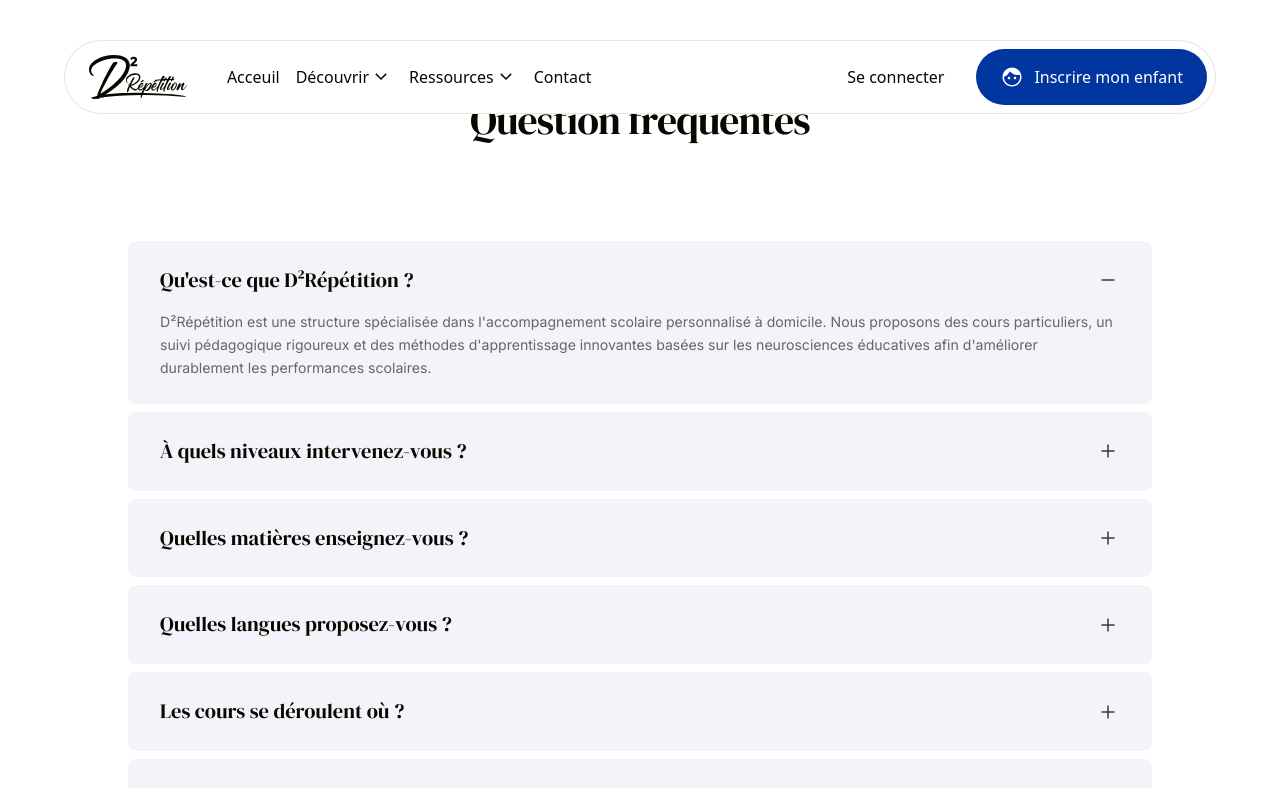
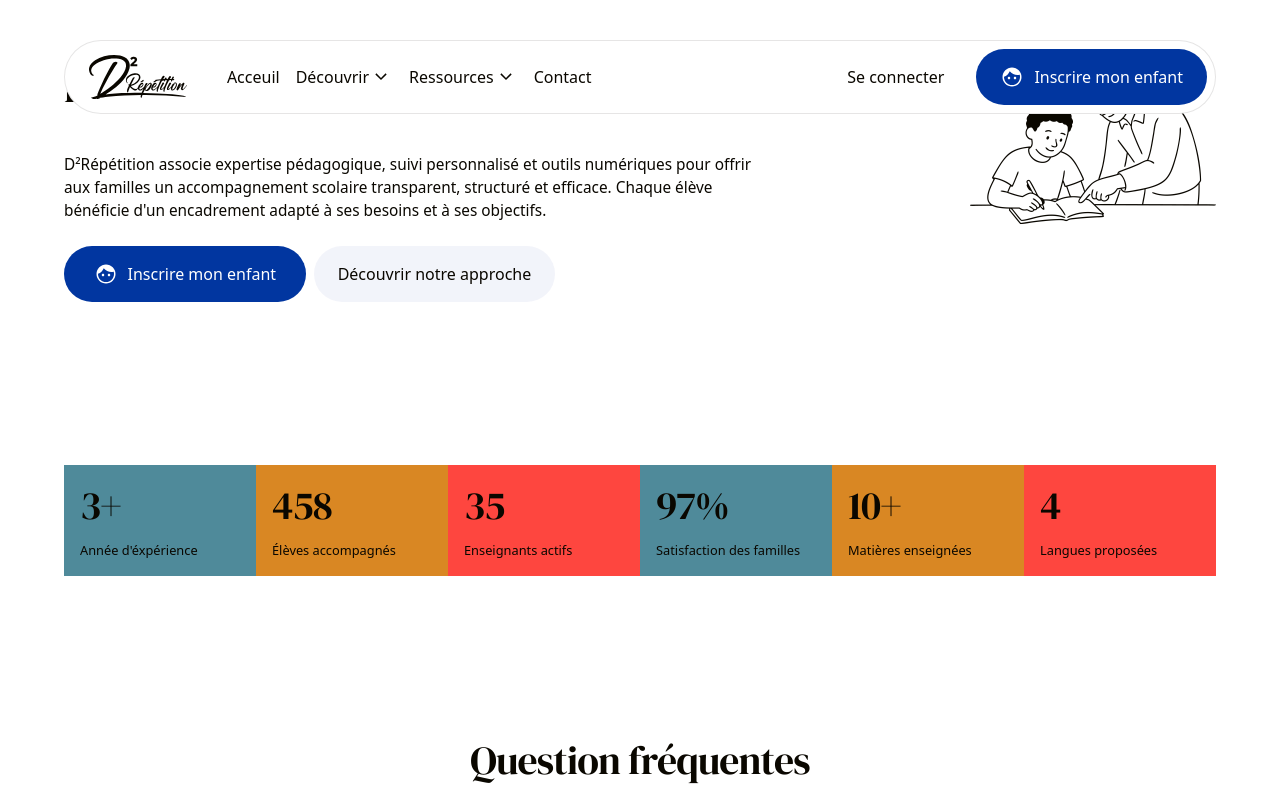
Before and after one commit to D-Repetition/app.d2r, a Next.js app: page /foire-aux-questions in a window 1280 px wide. Shown: the top 788 px of the page. Built offline with nearby package versions, Linux system fonts and the light colour scheme.

Commit message:
Foire aux questions OK

```diff
--- a/src/app/(public)/foire-aux-questions/page.tsx
+++ b/src/app/(public)/foire-aux-questions/page.tsx
@@ -1,10 +1,12 @@
 import CTA from '@/components/ui/organisms/CTA'
 import FAQ from '@/components/ui/organisms/faq/FAQ'
+import WhyChooseUs from '@/components/ui/organisms/faq/WhyChooseUs'
 import { faqCtaSection } from '@/constants/homeSectionsData'
 
 const page = () => {
     return (
         <>
+            <WhyChooseUs />
             <FAQ />
             <CTA {...faqCtaSection} />
         </>
--- /dev/null
+++ b/src/components/ui/organisms/faq/WhyChooseUs.tsx
@@ -0,0 +1,67 @@
+import Link from 'next/link'
+import React from 'react'
+import Button from '../../atomes/Button'
+import { UserFace } from '@/components/assets/icons'
+
+const WhyChooseUs = () => {
+  return (
+      <section className='h-fit w-full'>
+          <div className="w-full max-w-[90%] mx-auto min-h-[80vh] flex flex-col items-center justify-between py-[8vh] gap-12">
+              <div className="flex items-start justify-between gap-6 w-full h-[40vh]">
+                  <div className="flex flex-col items-start justify-start w-full gap-10">
+                      <div className="flex flex-col items-start justify-start gap-2 text-board-black h-full">
+                          <div className="title text-start">Pourquoi choisir D²Répétition ?</div>
+                      </div>
+                      <div className="flex flex-col items-start justify-start gap-6 h-full max-w-[80%]">
+                          <div className="flex flex-col items-start justify-start gap-6">
+                              <p className="lg:text-[1.2vw]">D²Répétition associe expertise pédagogique, suivi personnalisé et outils numériques pour offrir aux familles un accompagnement scolaire transparent, structuré et efficace. Chaque élève bénéficie d'un encadrement adapté à ses besoins et à ses objectifs.</p>
+                              <div className="max-lg:flex max-lg:flex-col items-center gap-2 text-board-black max-lg:w-[400px] lg:grid grid-cols-2">
+                                  <Link href="/" className="w-full">
+                                      <Button className="bg-blue-navy text-white w-full">
+                                          <UserFace className="fill-white opacity-100" />
+                                          <div className="">Inscrire mon enfant</div>
+                                      </Button>
+                                  </Link>
+                                  <Link href="/comment-ca-marche" className="w-full">
+                                      <Button className="w-full bg-blue-navy/5 text-board-black max-lg:w-full">
+                                          <div className="">Découvrir notre approche</div>
+                                      </Button>
+                                  </Link>
+                              </div>
+                          </div>
+                      </div>
+                  </div>
+                  <img src="/images/why-choose-us/illustration-1.png" className='h-[20vh]' alt="" />
+              </div>
+              <div className="w-full grid max-lg:grid-cols-3 lg:grid-cols-6">
+                  <div className="p-4 flex flex-col lg:items-start items-center gap-3 bg-shade-cyan">
+                      <div className="title">3+</div>
+                      <div className="simpleText font-normal! max-lg:text-[12px]! max-lg:leading-[14px]! max-lg:text-center!">Année d'éxpérience</div>
+                  </div>
+                  <div className="p-4 flex flex-col lg:items-start items-center gap-3 bg-marigold-amber">
+                      <div className="title">458</div>
+                      <div className="simpleText font-normal! max-lg:text-[12px]! max-lg:leading-[14px]! max-lg:text-center!">Élèves accompagnés</div>
+                  </div>
+                  <div className="p-4 flex flex-col lg:items-start items-center gap-3 bg-poppy-red">
+                      <div className="title">35</div>
+                      <div className="simpleText font-normal! max-lg:text-[12px]! max-lg:leading-[14px]! max-lg:text-center!">Enseignants <br className="hidden max-lg:block " /> actifs</div>
+                  </div>
+                  <div className="p-4 flex flex-col lg:items-start items-center gap-3 bg-shade-cyan">
+                      <div className="title">97%</div>
+                      <div className="simpleText font-normal! max-lg:text-[12px]! max-lg:leading-[14px]! max-lg:text-center!">Satisfaction des familles</div>
+                  </div>
+                  <div className="p-4 flex flex-col lg:items-start items-center gap-3 bg-marigold-amber">
+                      <div className="title">10+</div>
+                      <div className="simpleText font-normal! max-lg:text-[12px]! max-lg:leading-[14px]! max-lg:text-center!">Matières enseignées</div>
+                  </div>
+                  <div className="p-4 flex flex-col lg:items-start items-center gap-3 bg-poppy-red">
+                      <div className="title">4</div>
+                      <div className="simpleText font-normal! max-lg:text-[12px]! max-lg:leading-[14px]! max-lg:text-center!">Langues proposées</div>
+                  </div>
+              </div>
+          </div>
+      </section>
+  )
+}
+
+export default WhyChooseUs
```
Also changed, not shown: public/images/why-choose-us/illustration-1.png (added), src/components/ui/organisms/faq/Hero.tsx (added).
